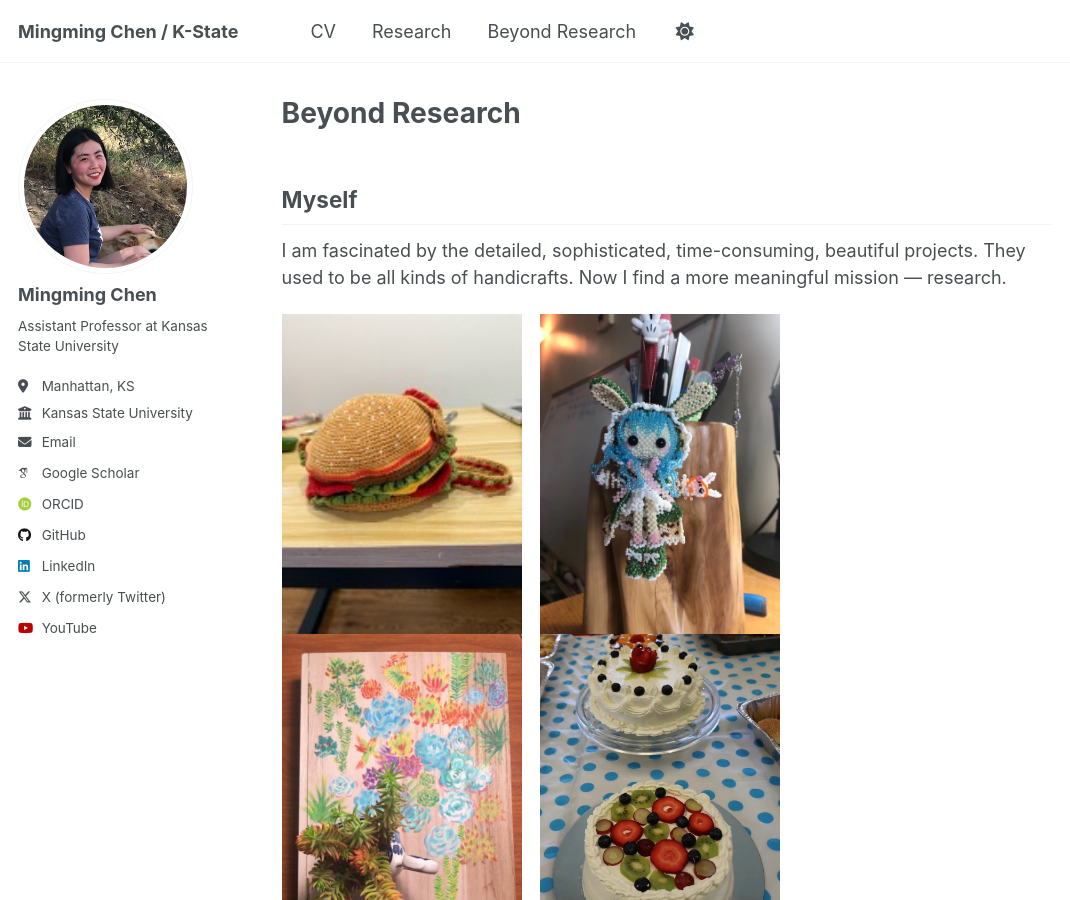
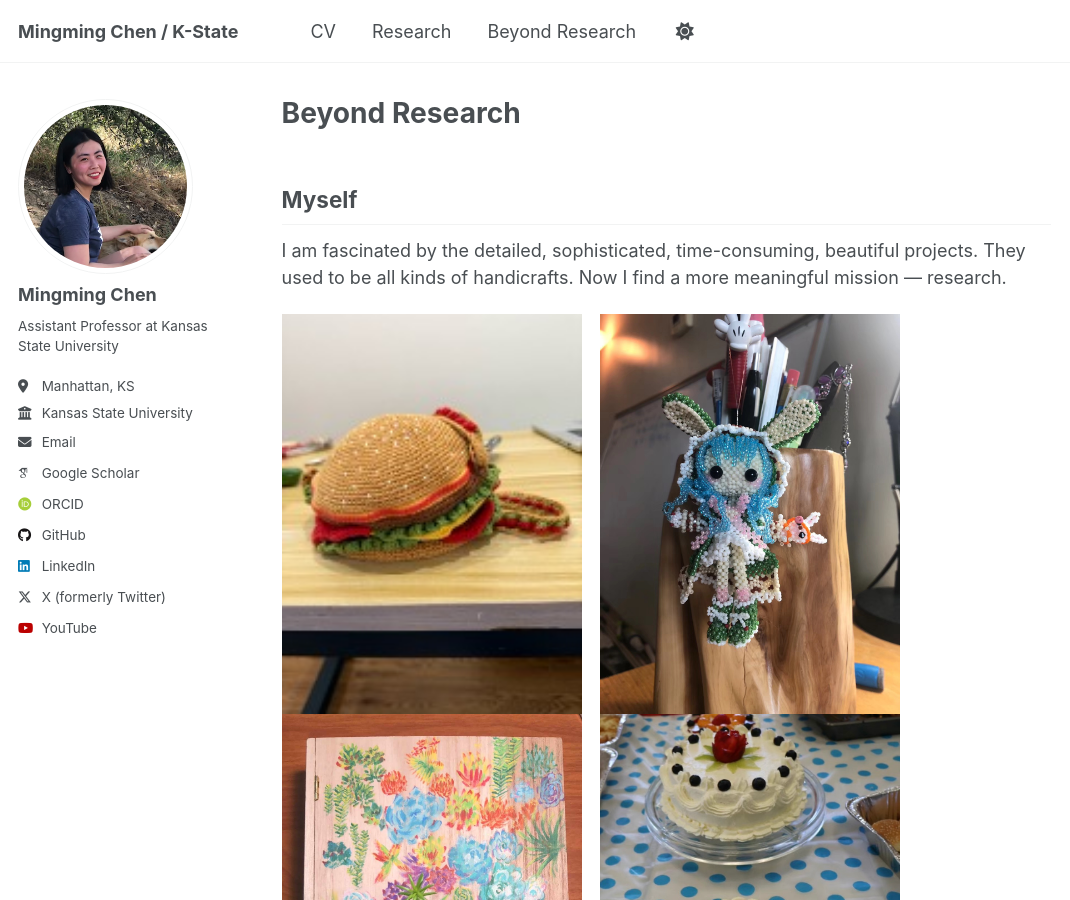
Before and after one commit to mzc796/mzc796.github.io, a Jekyll site: the page built from _pages/beyond_research.md, in a window 1280 px wide and 900 px high. Shown: the whole window, without its empty margins (0-1070 px from the left). Built offline with Jekyll 4.4.1, drawn with Linux system fonts in a browser that asks for light colours; some web fonts are replaced; a script that is not in the unit is left out.

Commit message:
Update beyond_research.md

```diff
--- a/_pages/beyond_research.md
+++ b/_pages/beyond_research.md
@@ -10,13 +10,13 @@ classes: wide
 
 I am fascinated by the detailed, sophisticated, time-consuming, beautiful projects. They used to be all kinds of handicrafts. Now I find a more meaningful mission --- research.
 
-![Handmade hamburger bag]({{ "/images/bag.jpg" | relative_url }}){: .align-left width="240" }
+![Handmade hamburger bag]({{ "/images/bag.jpg" | relative_url }}){: .align-left width="300" }
 
-![(3D_Beaded_Rabbit_Girl)]({{ "/images/rabbit_girl.jpg" | relative_url }}){: .align-left width="240" }
+![(3D_Beaded_Rabbit_Girl)]({{ "/images/rabbit_girl.jpg" | relative_url }}){: .align-left width="300" }
 
-![(Paint)]({{ "/images/succulent.jpg" | relative_url }}){: .align-left width="240" }
+![(Paint)]({{ "/images/succulent.jpg" | relative_url }}){: .align-left width="300" }
 
-![(Birthday Cake)]({{ "/images/birthday_cake.jpg" | relative_url }}){: .align-left width="240" }
+![(Birthday Cake)]({{ "/images/birthday_cake.jpg" | relative_url }}){: .align-left width="300" }
 
 <div style="clear: both;"></div>
 
```
